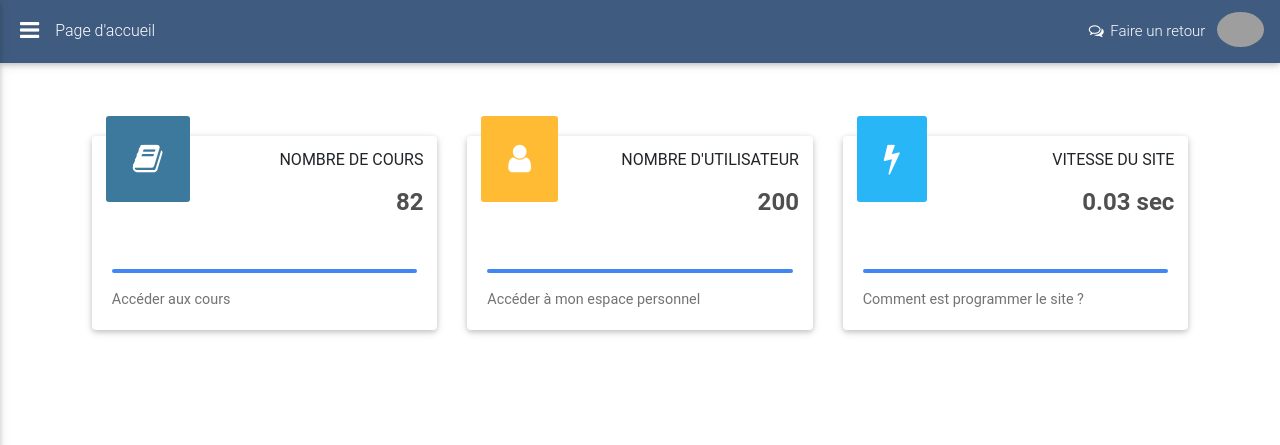
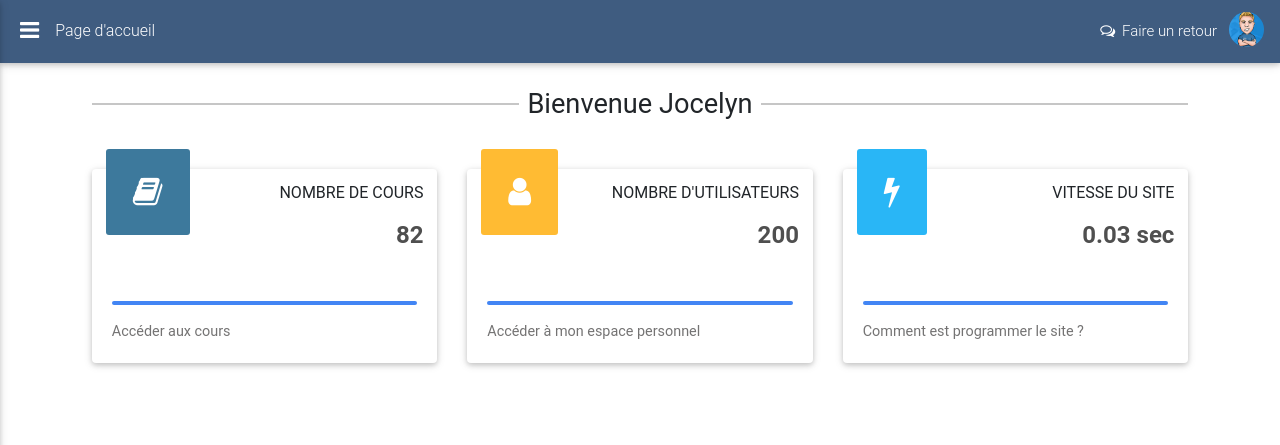
Before and after one commit to JocelynDev/JV2, a PHP site: page /accueil.php in a window 1280 px wide. Shown: the top 445 px of the page. Run offline with PHP 8.4, Linux system fonts and the light colour scheme; some libraries are stand-ins or nearby versions; some web fonts are replaced; grey boxes are pictures that could not be loaded.

Commit message:
Changement mineur

```diff
--- a/accueil.php
+++ b/accueil.php
@@ -130,7 +130,7 @@
                 &nbsp;
                 <li class="nav-item avatar dropdown">
                     <a class="nav-link dropdown-toggle waves-effect waves-light" id="navbarDropdownMenuLink-5" data-toggle="dropdown" aria-haspopup="true" aria-expanded="false">
-                        <img src="https://mdbootstrap.com/img/Photos/Avatars/avatar-2.jpg" class="rounded-circle z-depth-0" alt="avatar image">
+                        <img src="rss/logo.jpg" class="rounded-circle z-depth-0" alt="avatar image">
                     </a>
                     <div class="dropdown-menu dropdown-menu-right dropdown-secondary">
                         <center><p style="margin-top: 10px;">Jocelyn Vourron</p></center>
@@ -145,6 +145,13 @@
     </header>
 
     <main>
+        <div class="container-fluid wow fadeInRight" data-wow-delay="0.3s">
+            <div class="divider-new mt-0 mb-4">
+                <h2 class="h3-responsive">
+                    <strong> Bienvenue Jocelyn </strong>
+                </h2>
+            </div>
+        </div>
         <div class="container-fluid wow fadeInLeft" data-wow-delay="0.3s">
             <section class="mt-lg-5">
 
@@ -193,7 +200,7 @@
                             <div class="admin-up">
                                 <i class="fa fa-user warning-color"></i>
                                 <div class="data">
-                                    <p>NOMBRE D'UTILISATEUR</p>
+                                    <p>NOMBRE D'UTILISATEURS</p>
                                     <h4 class="font-weight-bold dark-grey-text">200</h4>
                                 </div>
                             </div>
@@ -249,7 +256,7 @@
 
                 </div>
                 <!--Grid row-->
-
+                <br>
             </section>
         </div>
     </main>
@@ -271,4 +278,5 @@
 </script>
 
 
+
 </body>
```
Also changed, not shown: rss/logo.jpg (added).
